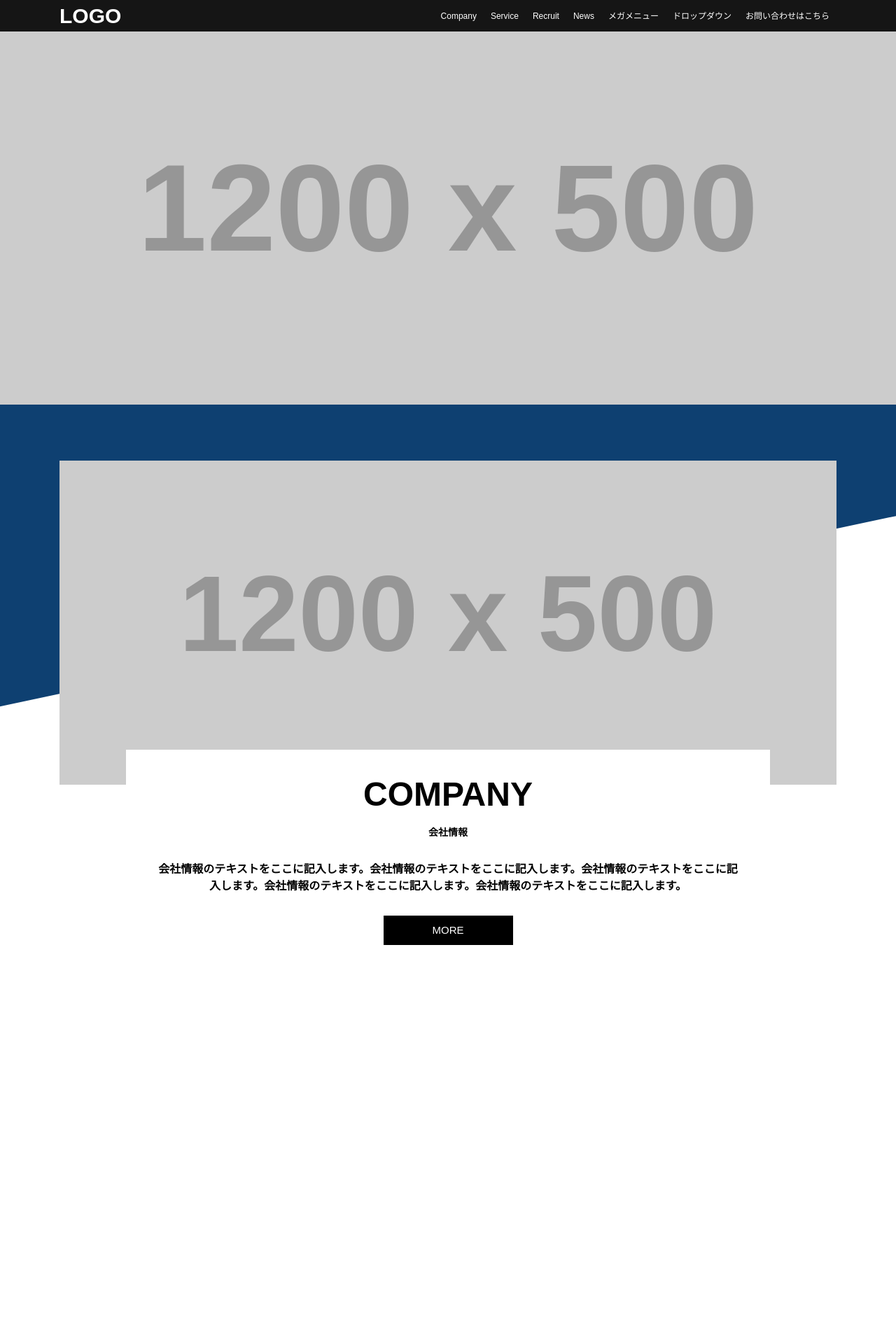
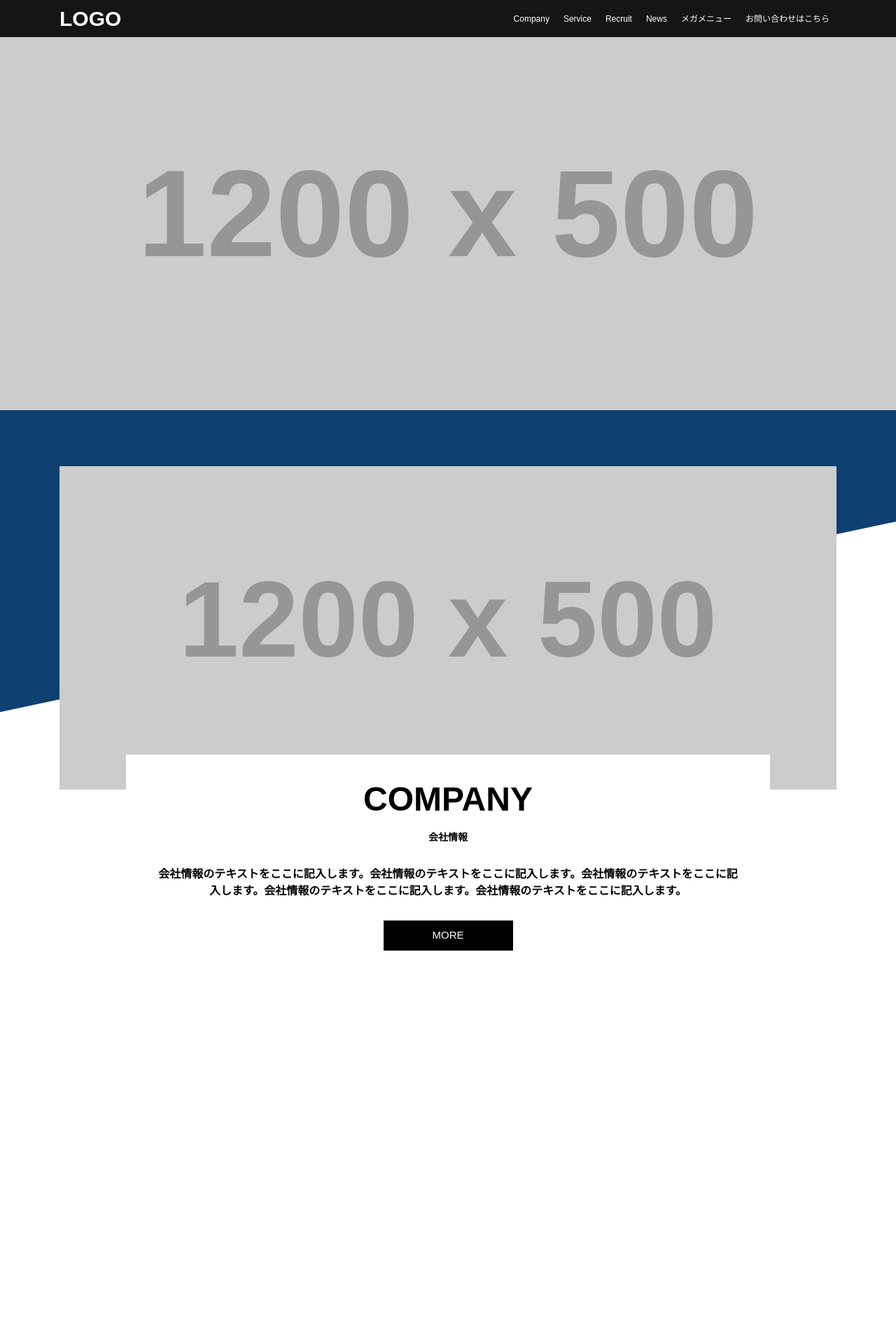
Before and after one commit to takeshi-du/js-dmeo, a Jekyll site: the page built from demo/corporate/index.html, in a window 1280 px wide. Shown: the top 1920 px of the page at 70% size. Built offline with Jekyll 4.4.1, drawn with Linux system fonts in a browser that asks for light colours; nearby versions of some CDN libraries.

Commit message:
メガメニュー追加

```diff
--- a/_includes/corporate/header.html
+++ b/_includes/corporate/header.html
@@ -16,8 +16,23 @@
           <li><a href="#service">Service</a></li>
           <li><a href="#recruit">Recruit</a></li>
           <li><a href="#news">News</a></li>
-          <li><a href="#">メガメニュー</a></li>
-          <li><a href="#">ドロップダウン</a></li>
+          <li class="c-megamenu">
+            <a href="#">メガメニュー</a>
+            <div class="c-megamenu__body">
+              <div class="container">
+                <div class="row">
+                  {% for i in (1..4) %}
+                  <div class="col-3">
+                    <a href="#">
+                      <img class="img-fluid" src="https://placehold.it/400x300" alt="image">
+                    </a>
+                    <p class="title"><a href="#">メニューのテキストをここに記入します。</a></p>
+                  </div>
+                  {% endfor %}
+                </div>
+              </div>
+            </div>
+          </li>
           <li><a href="#contact">お問い合わせはこちら</a></li>
         </ul>
       </nav>
--- a/_sass/corporate/block-header.scss
+++ b/_sass/corporate/block-header.scss
@@ -24,7 +24,7 @@
   .nav {
     margin: 0;
     li {
-      padding: 5px 10px;
+      padding: 15px 10px;
     }
     a {
       font-size: 12px;
--- a/_sass/corporate/block.scss
+++ b/_sass/corporate/block.scss
@@ -2,6 +2,7 @@
 * === component ===
 */
 @import 'c-bgslope';
+@import 'c-megamenu';
 @import 'c-panel';
 @import 'c-title';
 
--- /dev/null
+++ b/_sass/corporate/c-megamenu.scss
@@ -0,0 +1,42 @@
+/*
+* === c-megamenu ===
+*/
+.c-megamenu {
+  .c-megamenu__body {
+    visibility: hidden;
+    opacity: 0;
+    z-index: 3;
+    position: absolute;
+    left: 0;
+    box-sizing: border-box;
+    width: 100%;
+    background: #0E4071;
+    transform: translate3d(0, 0, 0);
+    -webkit-transition: opacity .4s ease;
+    transition: opacity .4s ease;
+  }
+  &:hover {
+    .c-megamenu__body {
+      top: 52px;
+      visibility: visible;
+      opacity: 1;
+      @media (max-width: 991.98px) {
+        visibility: hidden;
+        opacity: 0;
+      }
+    }
+  }
+  // style
+  .c-megamenu__body {
+    padding: 30px 0;
+    color: #ffffff;
+    .row {
+      width: 100%;
+    }
+    .title {
+      margin-top: 10px;
+      margin-bottom: 0;
+      font-size: 16px;
+    }
+  }
+}
```
